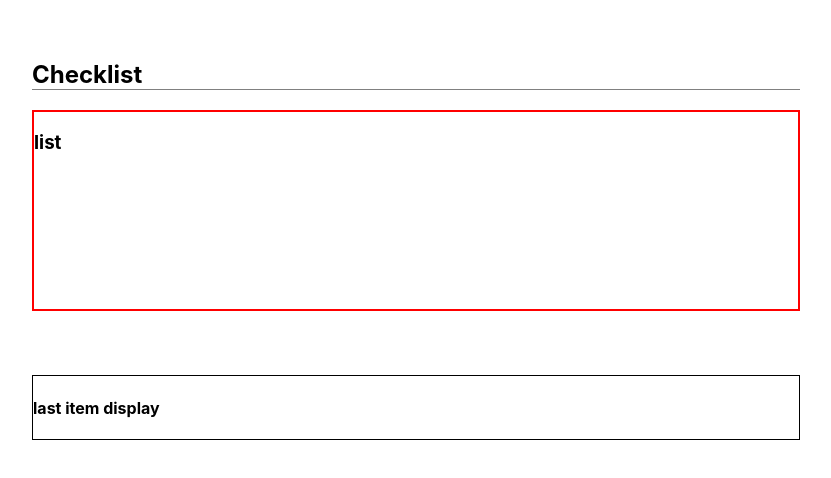
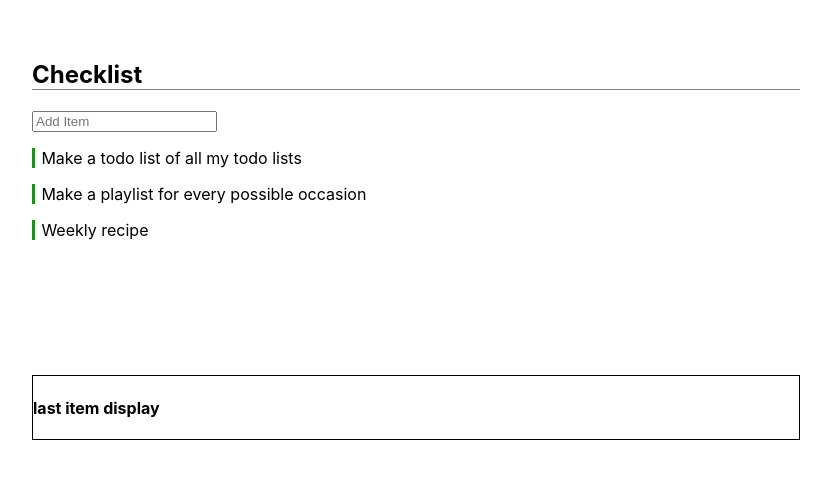
Before and after one commit to itzamnahuerta/redux-todo-app, a React (Create React App) app: page / in a window 1280 px wide. Shown: the top 478 px of the page, without its empty margins (224-1055 px from the left). Built offline with nearby package versions, Linux system fonts and the light colour scheme.

Commit message:
updated listofitems

```diff
--- a/src/components/TodoList.js
+++ b/src/components/TodoList.js
@@ -5,13 +5,25 @@ export default class TodoList extends Component {
   constructor() {
     super()
     this.state = {
-      savedTodoItems: [ "make a todo list of all my todo lists", "make a playlist for every possible occasion", "weekly recipe"]
+      savedTodoItems: [ "Make a todo list of all my todo lists", "Make a playlist for every possible occasion", "Weekly recipe"]
     }
   }
   render() {
+    // --------------
+    // loop through all todo items in state using map()
+    // & render a <h5> tag for each todo item
+    // --------------
+    const listOfItems = this.state.savedTodoItems.map((item) => {
+      return <div id="item-wrapper"><p id="item">{item}</p> </div>
+    })
     return (
       <div className="todo">
-        <h3> list </h3>
+        <form>
+          <input id="inputted-item" placeholder="Add Item"></input>
+          <button type="submit" hidden> </button>
+        </form>
+        {/* here we are rendering the <h5>'s that we made earlier using the variable "listOfItems" */}
+        {listOfItems}
       </div>
     )
   }
--- a/src/syles/TodoList.css
+++ b/src/syles/TodoList.css
@@ -1,4 +1,10 @@
 .todo{
-  border: 2px solid  red;
+  /* border: 2px solid  red; */
   flex: 1;
 }
+#item-wrapper {
+  border-left: 3px solid forestgreen;
+}
+#item {
+  margin-left: .4em;
+}
```
